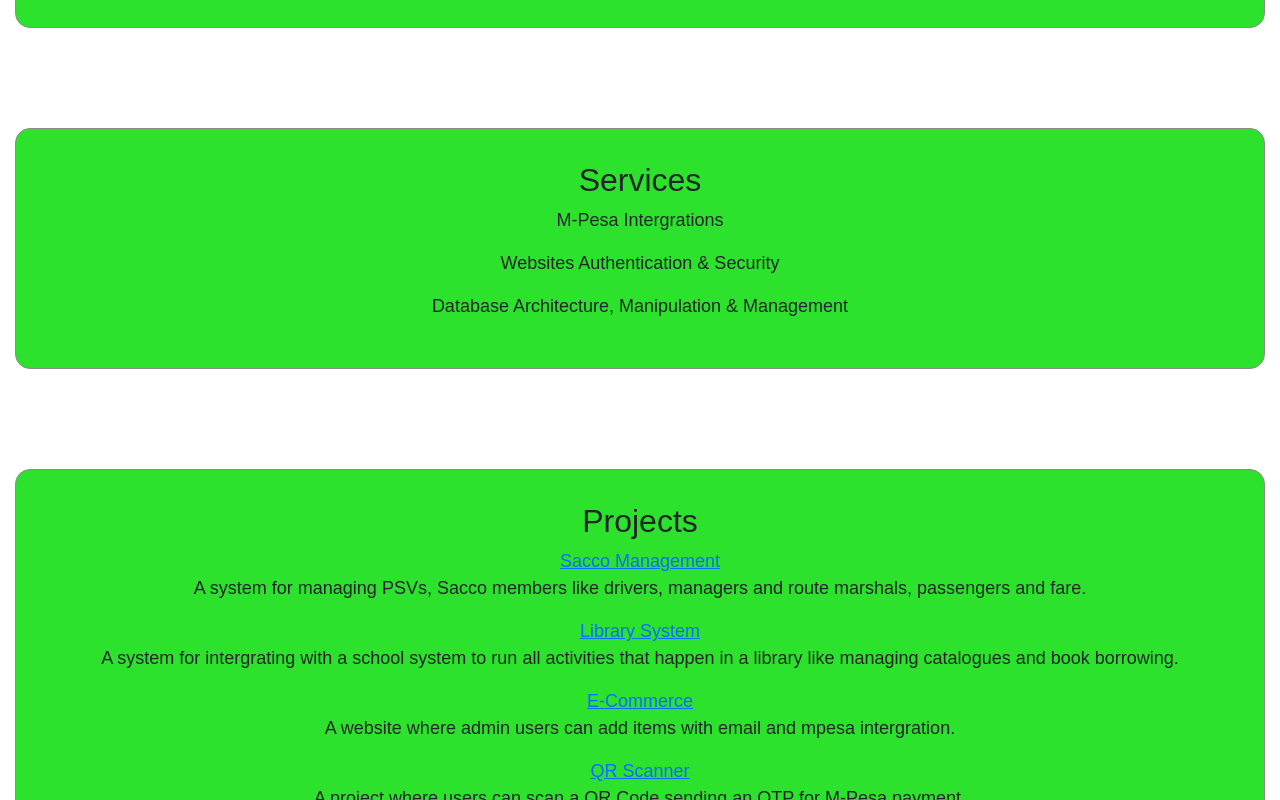
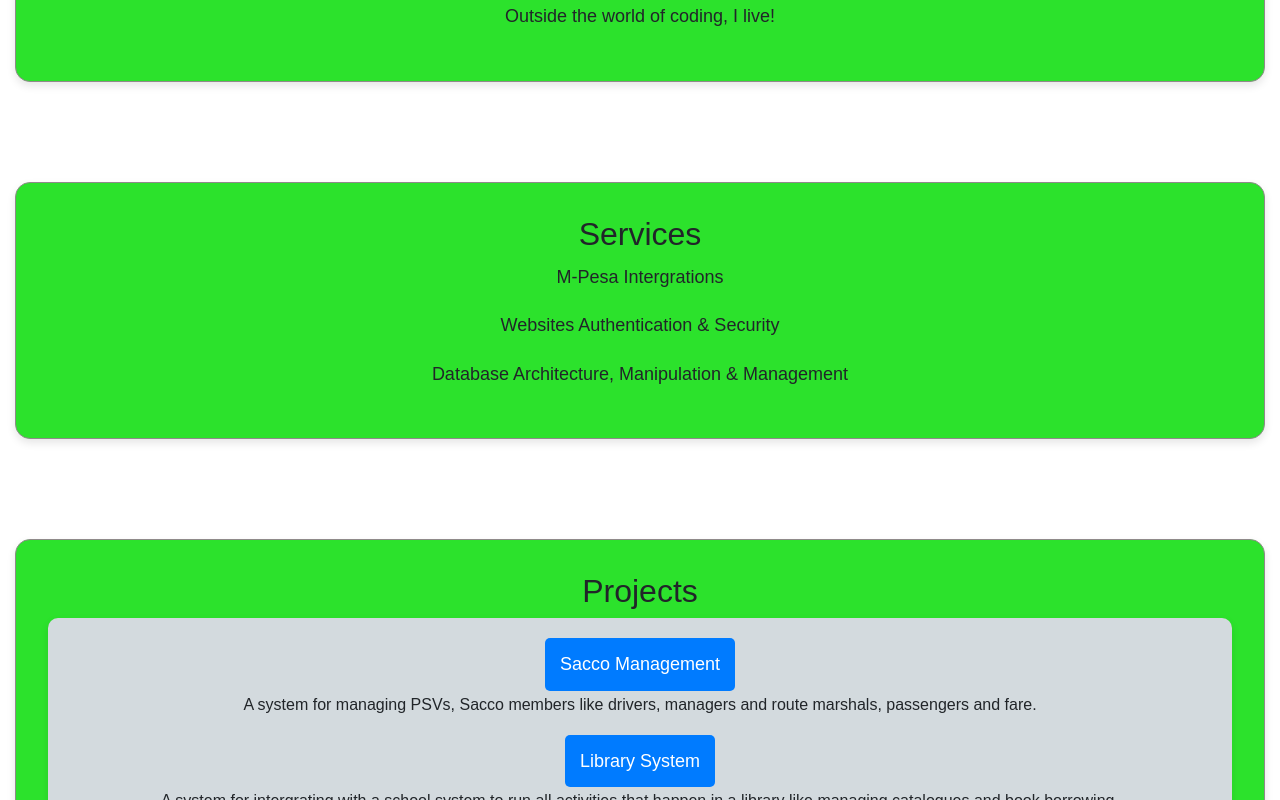
Before and after one commit to MichaelWaruiru/MyPortfolio, a React (Vite) app: page / in a window 1280 px wide. Shown: the part 920-1720 px from the top of the page. Built offline with nearby package versions, Linux system fonts and the light colour scheme.

Commit message:
Added details in project section and project css

```diff
--- a/src/Card.jsx
+++ b/src/Card.jsx
@@ -155,7 +155,7 @@ function Card() {
         <p>Hi, I am <strong>Michael Waruiru,</strong> a <strong>backend developer,</strong> based in Nairobi, Kenya.</p>
         <p><strong>Backend Expertise</strong> which reflects my mastery in building robust, scalable, and efficient solutions. My technical proficiency spans across programming languages like <strong>Go/Golang</strong> and <strong>Python</strong>, where I leverage frameworks such as Django and Flask to create seamless web applications.</p>
         <p>My curiosity and drive extend beyond backend systems—I'm an enthusiastic <strong>Machine Learning</strong> explorer who enjoys tackling challenges with data-driven insights. While my primary focus lies in backend technologies, I also take pride in stepping into front-end frameworks like React, Vanilla Javascript, HTML and CSS to craft complete, well-rounded applications.</p>
-        <p>I find joy in solving real-world problems, mentoring, and constantly learning to stay ahead in the fast-evolving tech landscape. Whether it's designing secure database architectures or integrating APIs for services like M-Pesa, my goal is always to deliver solutions that empower businesses and individuals alike.</p>
+        <p>I find joy in solving real-world problems, mentoring, and constantly learning to stay ahead in the fast-evolving tech landscape. Whether it's designing secure database architectures or integrating APIs for services like M-Pesa and Twilio, my goal is always to deliver solutions that empower businesses and individuals alike.</p>
         <p>Outside the world of coding, I live!</p>
       </div>
 
--- a/src/index.css
+++ b/src/index.css
@@ -187,6 +187,9 @@ footer {
 .services-section,
 .projects-section {
   text-align: center;
+  /* text-indent: 40px; */
+  line-height: 1.8;
+  box-shadow: 0px 4px 8px rgba(0, 0, 0, 0.1);
   padding: 2rem;
   background-color: hsl(120, 76%, 53%);
   margin: 30px 15px 30px 15px;
@@ -194,6 +197,38 @@ footer {
   border-radius: 15px;
   border: 1px solid hsl(0, 2%, 55%);
   font-size: 18px;
+}
+
+.project-card {
+  background-color: hsl(202, 15%, 85%);
+  border-radius: 10px;
+  box-shadow: 0px 4px 8px rgba(0, 0, 0, 0.1);
+  padding: 20px;
+  transition: transform 0.3s ease, box-shadow 0.3s ease;
+}
+
+.project-card:hover {
+  transform: translateY(10px);
+  box-shadow: 0px 6px 12px rgba(0, 0, 0, 0.3);
+}
+
+.project-card p {
+  font-size: 1rem;
+  margin-bottom: 15px;
+}
+
+.project-link {
+  display: inline-block;
+  text-decoration: none;
+  color: white;
+  background-color: #007bff;
+  padding: 10px 15px;
+  border-radius: 5px;
+  transition: background-color 0.3s ease;
+}
+
+.project-link:hover {
+  background-color: #0056b3;
 }
 
 @media screen and (max-width: 768px) {
```
